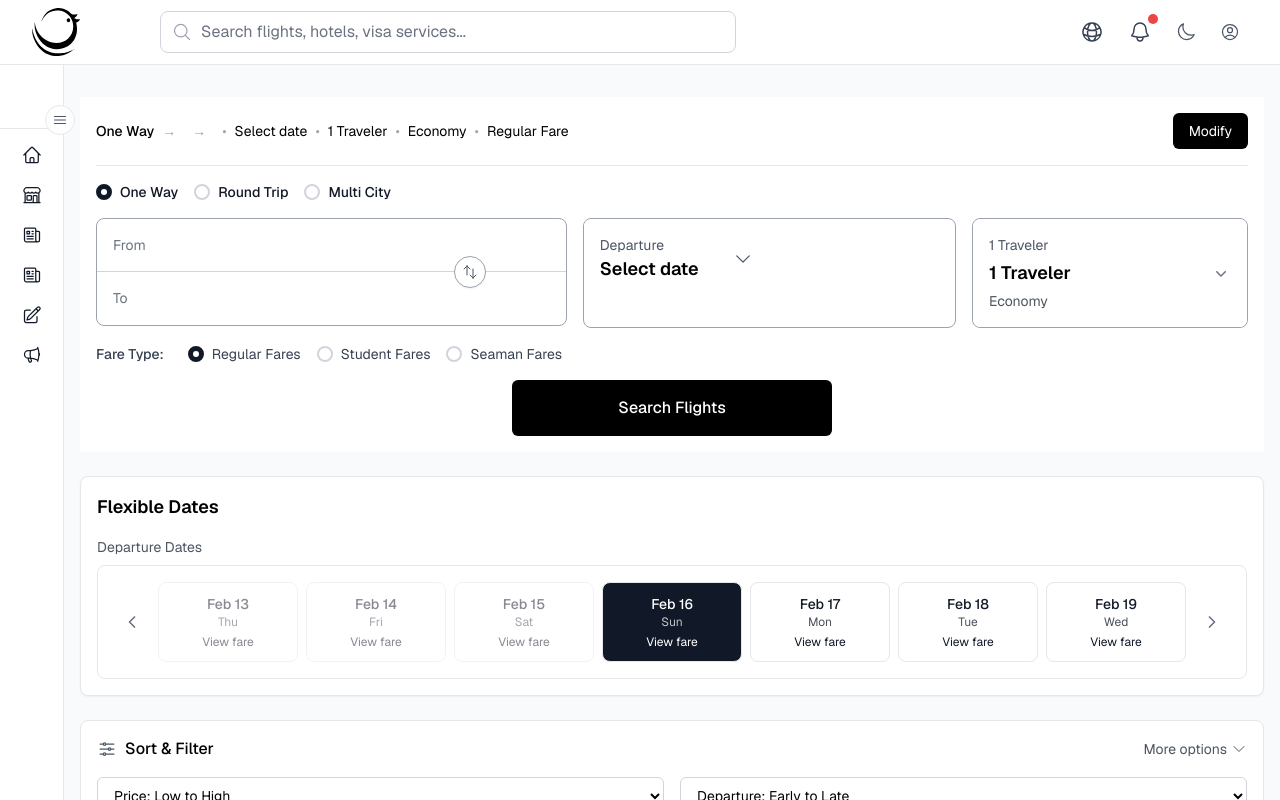
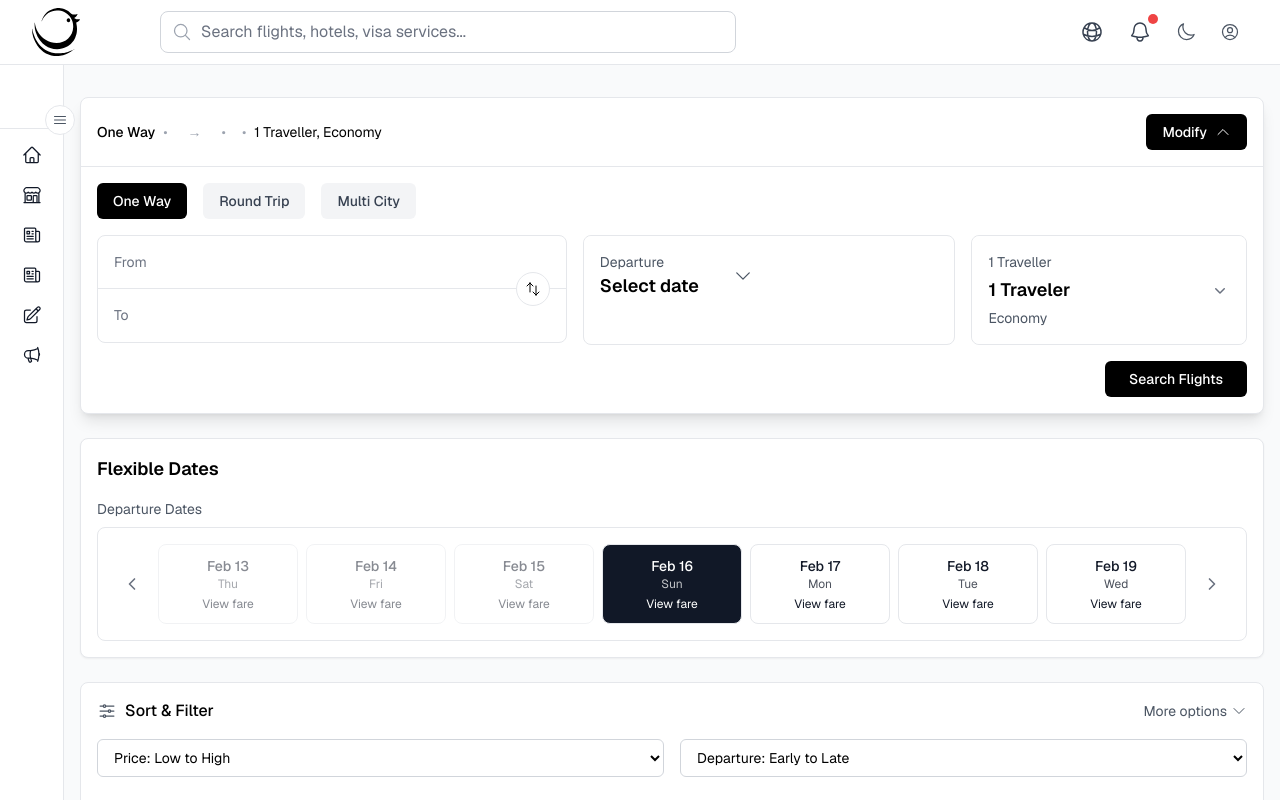
Before and after one commit to ashifbabu/thecityflyers, a Next.js app: page /flight_results in a window 1280 px wide. Both pictures are taken after a click on the button "Modify". Shown: the top 800 px of the page. Built offline with nearby package versions, Linux system fonts and the light colour scheme.

Commit message:
Modify Search Works Correctly

```diff
--- a/src/components/search/flights/button/SearchButton.tsx
+++ b/src/components/search/flights/button/SearchButton.tsx
@@ -126,7 +126,7 @@ const SearchButton = ({ onError, searchData, buttonText = 'Search' }: SearchButt
 
       requestBody = {
         pointOfSale: "BD",
-        source: "all", // Changed from "bdfare" to "all" to match successful request
+        source: "bdfare", // Changed from "bdfare" to "all" to match successful request
         request: {
           originDest,
           pax,
--- a/src/components/search/flights/modify/ModifySearch.tsx
+++ b/src/components/search/flights/modify/ModifySearch.tsx
@@ -8,11 +8,9 @@ import { useTripType } from '@/hooks/use-trip-type';
 import LocationInput from '../location/LocationInput';
 import DateInput from '../date/DateInput';
 import TravelersInput from '../travelers/TravelersInput';
-import TripTypes from '../trip/TripTypes';
-import FareTypes from '../fare/FareTypes';
 import SearchButton from '../button/SearchButton';
+import type { FlightSearchError } from '@/types/flight';
 import MultiCityContent from '../content/MultiCityContent';
-import type { FlightSearchError } from '@/types/flight';
 
 const ModifySearch = () => {
   const router = useRouter();
@@ -21,28 +19,32 @@ const ModifySearch = () => {
   const [isExpanded, setIsExpanded] = useState(false);
   const [errors, setErrors] = useState<FlightSearchError[]>([]);
 
-  // Parse flights data from URL
-  const parseFlights = () => {
+  // Parse multi-city flights from URL
+  const parseMultiCityFlights = () => {
     try {
-      const flightsParam = searchParams ? searchParams.get('flights') : null;
-      return flightsParam ? JSON.parse(flightsParam) : [];
+      const flightsParam = searchParams?.get('flights');
+      if (flightsParam) {
+        return JSON.parse(decodeURIComponent(flightsParam));
+      }
     } catch (error) {
-      console.error('Error parsing flights data:', error);
+      console.error('Error parsing multi-city flights:', error);
+    }
     return [];
-    }
   };
 
   // Initialize state with URL parameters
   const [searchData, setSearchData] = useState({
     fromCity: searchParams?.get('fromCity') || '',
     fromAirport: searchParams?.get('from') || '',
+    fromAirportCode: searchParams?.get('from') || '',
     toCity: searchParams?.get('toCity') || '',
     toAirport: searchParams?.get('to') || '',
+    toAirportCode: searchParams?.get('to') || '',
     departureDate: searchParams?.get('departure')
-      ? new Date(searchParams?.get('departure')!)
+      ? new Date(searchParams.get('departure')!)
       : undefined,
     returnDate: searchParams?.get('return')
-      ? new Date(searchParams?.get('return')!)
+      ? new Date(searchParams.get('return')!)
       : undefined,
     travelers: {
       adults: Number(searchParams?.get('adults')) || 1,
@@ -55,9 +57,7 @@ const ModifySearch = () => {
                       Number(searchParams?.get('infants')) || 1,
       travelClass: searchParams?.get('class') || 'Economy'
     },
-    class: searchParams?.get('class') || 'Economy',
-    fareType: searchParams?.get('fareType') || 'Regular',
-    flights: parseFlights()
+    flights: parseMultiCityFlights()
   });
 
   // Set initial trip type from URL
@@ -78,178 +78,167 @@ const ModifySearch = () => {
       ...prev,
       fromCity: prev.toCity,
       fromAirport: prev.toAirport,
+      fromAirportCode: prev.toAirportCode,
       toCity: prev.fromCity,
-      toAirport: prev.fromAirport
+      toAirport: prev.fromAirport,
+      toAirportCode: prev.fromAirportCode
     }));
   };
 
-  // Format date to show just the date and month
-  const formatDate = (date?: Date) => {
-    if (!date) return '';
-    // Create a new date object preserving the exact date
-    const utcDate = new Date(
-      date.getUTCFullYear(),
-      date.getUTCMonth(),
-      date.getUTCDate()
-    );
-
-    return utcDate.toLocaleDateString('en-US', {
-      month: 'short',
-      day: 'numeric'
-    });
+  const handleTripTypeChange = (newTripType: 'oneWay' | 'roundTrip' | 'multiCity') => {
+    setTripType(newTripType);
+    if (newTripType === 'oneWay') {
+      setSearchData(prev => ({ ...prev, returnDate: undefined }));
+    }
   };
 
-  // Render multi-city route summary
-  const renderMultiCityRoute = () => {
-    if (!searchData.flights?.length) return null;
+  const handleSearch = () => {
+    const params = new URLSearchParams();
 
-    return searchData.flights.map((flight: any, index: number) => (
-      <React.Fragment key={index}>
-        {index > 0 && <span className="mx-2">→</span>}
-        <span>{flight.fromCity || '?'}</span>
-        {index === searchData.flights.length - 1 && (
-          <>
-            <span className="mx-2">→</span>
-            <span>{flight.toCity || '?'}</span>
-          </>
-        )}
-      </React.Fragment>
-    ));
-  };
+    params.set('tripType', tripType);
 
-  // Render multi-city dates summary
-  const renderMultiCityDates = () => {
-    if (!searchData.flights?.length) return null;
+    if (tripType === 'multiCity') {
+      // Handle multi-city search
+      if (searchData.flights && searchData.flights.length > 0) {
+        params.set('flights', JSON.stringify(searchData.flights));
+      }
+    } else {
+      // Handle one-way and round-trip search
+      params.set('from', searchData.fromAirportCode);
+      params.set('to', searchData.toAirportCode);
+      params.set('departure', searchData.departureDate?.toISOString().split('T')[0] || '');
+      if (tripType === 'roundTrip' && searchData.returnDate) {
+        params.set('return', searchData.returnDate.toISOString().split('T')[0]);
+      }
+    }
 
-    return searchData.flights.map((flight: any, index: number) => (
-      <React.Fragment key={index}>
-        {index > 0 && <span className="mx-1">•</span>}
-        <span>{flight.departureDate ? formatDate(new Date(flight.departureDate)) : 'Select date'}</span>
-      </React.Fragment>
-    ));
-  };
-
-  // Add this helper function to format the airport code
-  const formatLocation = (city: string, airport: string) => {
-    if (city && airport) {
-      return `${city} (${airport})`;
-    }
-    return 'Select location';
-  };
-
-  // Handle search submission
-  const handleSearch = () => {
-    const params = new URLSearchParams({
-      tripType,
-      fromCity: searchData.fromCity,
-      fromAirport: searchData.fromAirport,
-      toCity: searchData.toCity,
-      toAirport: searchData.toAirport,
-      departureDate: searchData.departureDate?.toISOString() || '',
-      ...(tripType === 'roundTrip' && searchData.returnDate && {
-        returnDate: searchData.returnDate.toISOString()
-      }),
-      travelers: JSON.stringify(searchData.travelers),
-      class: searchData.class,
-      fareType: searchData.fareType,
-      ...(tripType === 'multiCity' && {
-        flights: JSON.stringify(searchData.flights)
-      })
-    });
+    // Add common parameters
+    params.set('adults', searchData.travelers.adults.toString());
+    params.set('kids', searchData.travelers.kids.toString());
+    params.set('children', searchData.travelers.children.toString());
+    params.set('infants', searchData.travelers.infants.toString());
+    params.set('class', searchData.travelers.travelClass);
 
     router.push(`/flight_results?${params.toString()}`);
     setIsExpanded(false);
   };
 
+  // Function to format flight segments for display
+  const formatFlightSegments = () => {
+    if (tripType === 'multiCity' && searchData.flights?.length > 0) {
+      return searchData.flights.map((flight: any, index: number) => (
+        <span key={index}>
+          {index > 0 && <span className="text-gray-400 mx-1">→</span>}
+          {flight.fromAirportCode} → {flight.toAirportCode}
+        </span>
+      ));
+    }
     return (
-    <div className="bg-white dark:bg-black p-2 sm:p-4">
-      {/* Collapsed Search Summary Bar */}
-      <div className="flex flex-col sm:flex-row sm:items-center justify-between gap-2 sm:gap-4">
-        {/* Search Info - Wrapping Container */}
-        <div className="flex flex-wrap items-center gap-1 sm:gap-2 text-xs sm:text-sm">
-          {/* Trip Type */}
-          <span className="font-medium whitespace-nowrap">
+      <>
+        <span>{searchData.fromCity || searchData.fromAirportCode}</span>
+        <span className="text-gray-400 mx-1">→</span>
+        <span>{searchData.toCity || searchData.toAirportCode}</span>
+      </>
+    );
+  };
+
+  return (
+    <div className="bg-white dark:bg-black shadow-lg rounded-lg border border-gray-200 dark:border-gray-800">
+      {/* Collapsed View */}
+      <div className="p-4">
+        <div className="flex flex-col sm:flex-row sm:items-center justify-between gap-4">
+          {/* Trip Summary */}
+          <div className="flex flex-wrap items-center gap-2 text-sm">
+            <span className="font-medium">
               {tripType === 'oneWay' ? 'One Way' : tripType === 'roundTrip' ? 'Round Trip' : 'Multi City'}
             </span>
-
+            <span className="text-gray-400">•</span>
+            {formatFlightSegments()}
+            <span className="text-gray-400">•</span>
             {tripType === 'multiCity' ? (
-            // Multi City Format with Dates
-            <div className="flex flex-wrap items-center gap-1 sm:gap-2">
-              {searchData.flights.map((flight: any, index: number) => (
+              searchData.flights?.map((flight: any, index: number) => (
                 <React.Fragment key={index}>
-                  {index > 0 && <span className="text-gray-400">→</span>}
-                  <span className="whitespace-nowrap">{flight.fromCity || flight.fromAirportCode}</span>
-                  {index === searchData.flights.length - 1 && (
-                    <>
-                      <span className="text-gray-400">→</span>
-                      <span className="whitespace-nowrap">{flight.toCity || flight.toAirportCode}</span>
-                    </>
-                  )}
-                </React.Fragment>
-              ))}
-
-              {/* Show dates for each flight segment */}
-              {searchData.flights.map((flight: any, index: number) => (
-                <React.Fragment key={`date-${index}`}>
-                  <span className="text-gray-400">•</span>
-                  <span className="whitespace-nowrap">
-                    {flight.departureDate ?
-                      formatDate(new Date(flight.departureDate)) :
-                      'Select date'}
+                  {index > 0 && <span className="text-gray-400 mx-1">|</span>}
+                  <span>
+                    {new Date(flight.departureDate).toLocaleDateString('en-US', {
+                      day: 'numeric',
+                      month: 'short',
+                      year: 'numeric'
+                    })}
                   </span>
                 </React.Fragment>
-              ))}
-            </div>
+              ))
             ) : (
-            // One Way and Round Trip Format
-            <div className="flex flex-wrap items-center gap-1 sm:gap-2">
-              <span className="text-gray-400">→</span>
-              <span className="whitespace-nowrap">{searchData.fromCity || searchData.fromAirport}</span>
-              <span className="text-gray-400">→</span>
-              <span className="whitespace-nowrap">{searchData.toCity || searchData.toAirport}</span>
-              <span className="text-gray-400">•</span>
-              <span className="whitespace-nowrap">
-                {searchData.departureDate ? formatDate(searchData.departureDate) : 'Select date'}
+              <>
+                <span>
+                  {searchData.departureDate?.toLocaleDateString('en-US', {
+                    day: 'numeric',
+                    month: 'short',
+                    year: 'numeric'
+                  })}
                 </span>
                 {tripType === 'roundTrip' && searchData.returnDate && (
                   <>
-                  <span className="text-gray-400">•</span>
-                  <span className="whitespace-nowrap">{formatDate(searchData.returnDate)}</span>
+                    <span className="text-gray-400">-</span>
+                    <span>
+                      {searchData.returnDate.toLocaleDateString('en-US', {
+                        day: 'numeric',
+                        month: 'short',
+                        year: 'numeric'
+                      })}
+                    </span>
                   </>
                 )}
-            </div>
+              </>
             )}
-
-          {/* Travelers */}
             <span className="text-gray-400">•</span>
-          <span className="whitespace-nowrap">
-            {searchData.travelers.totalPassengers} Traveler{searchData.travelers.totalPassengers > 1 ? 's' : ''}
+            <span>
+              {searchData.travelers.totalPassengers} Traveller{searchData.travelers.totalPassengers !== 1 ? 's' : ''}, {searchData.travelers.travelClass}
             </span>
-
-          {/* Class */}
-          <span className="text-gray-400">•</span>
-          <span className="whitespace-nowrap">{searchData.class}</span>
-
-          {/* Fare Type */}
-          <span className="text-gray-400">•</span>
-          <span className="whitespace-nowrap">{searchData.fareType} Fare</span>
           </div>
 
           {/* Modify Button */}
           <button
-          onClick={() => setIsExpanded(true)}
-          className="px-4 py-2 bg-black text-white text-sm rounded-md hover:bg-gray-800 whitespace-nowrap ml-auto sm:ml-0"
+            onClick={() => setIsExpanded(!isExpanded)}
+            className={cn(
+              "flex items-center gap-2 px-4 py-2 text-sm font-medium rounded-md transition-colors",
+              "bg-black dark:bg-white text-white dark:text-black",
+              "hover:bg-gray-800 dark:hover:bg-gray-200"
+            )}
           >
             Modify
+            {isExpanded ? (
+              <ChevronUpIcon className="w-4 h-4" />
+            ) : (
+              <ChevronDownIcon className="w-4 h-4" />
+            )}
           </button>
         </div>
+      </div>
 
-      {/* Expanded Form */}
+      {/* Expanded Search Form */}
       {isExpanded && (
-        <div className="mt-4 border-t border-gray-200 pt-4">
-          {/* Error Messages */}
+        <div className="border-t border-gray-200 dark:border-gray-700 p-4">
+          {/* Trip Type Selection */}
+          <div className="mb-4 flex gap-4">
+            {['oneWay', 'roundTrip', 'multiCity'].map((type) => (
+              <button
+                key={type}
+                onClick={() => handleTripTypeChange(type as any)}
+                className={cn(
+                  "px-4 py-2 rounded-md text-sm font-medium transition-colors",
+                  tripType === type
+                    ? "bg-black dark:bg-white text-white dark:text-black"
+                    : "bg-gray-100 dark:bg-gray-800 text-gray-700 dark:text-gray-300 hover:bg-gray-200 dark:hover:bg-gray-700"
+                )}
+              >
+                {type === 'oneWay' ? 'One Way' : type === 'roundTrip' ? 'Round Trip' : 'Multi City'}
+              </button>
+            ))}
+          </div>
+
           {errors.length > 0 && (
-            <div className="mb-4 bg-red-50 dark:bg-red-900/20 border border-red-200 dark:border-red-800 rounded-lg p-4">
+            <div className="mb-4 p-4 bg-red-50 dark:bg-red-900/20 border border-red-200 dark:border-red-800 rounded-lg">
               <ul className="list-disc list-inside space-y-1">
                 {errors.map((error, index) => (
                   <li key={index} className="text-red-600 dark:text-red-400 text-sm">
@@ -260,34 +249,28 @@ const ModifySearch = () => {
             </div>
           )}
 
-          {/* Trip Types */}
-          <div className="mb-4">
-            <TripTypes />
-          </div>
-
           {tripType === 'multiCity' ? (
             <MultiCityContent
               initialFlights={searchData.flights}
               initialTravelers={searchData.travelers.totalPassengers}
-              initialClass={searchData.class}
+              initialClass={searchData.travelers.travelClass}
             />
           ) : (
-            // One Way and Round Trip Form
-            <>
             <div className="grid grid-cols-1 lg:grid-cols-12 gap-4">
               {/* Location Selection */}
               <div className="lg:col-span-5">
-                  <div className="relative grid grid-rows-2 gap-0 rounded-lg border border-gray-400 dark:border-gray-700 bg-white dark:bg-black">
-                    <div className="border-b border-gray-300 dark:border-gray-600">
+                <div className="relative grid grid-rows-2 gap-0 rounded-lg border border-gray-200 dark:border-gray-700">
+                  <div className="border-b border-gray-200 dark:border-gray-700">
                     <LocationInput
                       type="from"
                       value={searchData.fromCity}
                       subValue={searchData.fromAirport}
-                        onChange={(city, airportName) => {
+                      onChange={(city, airportName, code) => {
                         setSearchData(prev => ({
                           ...prev,
                           fromCity: city,
-                            fromAirport: airportName
+                          fromAirport: airportName,
+                          fromAirportCode: code
                         }));
                       }}
                     />
@@ -296,48 +279,35 @@ const ModifySearch = () => {
                     type="to"
                     value={searchData.toCity}
                     subValue={searchData.toAirport}
-                      onChange={(city, airportName) => {
+                    onChange={(city, airportName, code) => {
                       setSearchData(prev => ({
                         ...prev,
                         toCity: city,
-                          toAirport: airportName
+                        toAirport: airportName,
+                        toAirportCode: code
                       }));
                     }}
                   />
-                    {/* Swap Button */}
                   <button
-                      type="button"
                     onClick={swapLocations}
+                    className="absolute right-4 top-1/2 -translate-y-1/2 z-10 p-2 rounded-full bg-white dark:bg-gray-800 border border-gray-200 dark:border-gray-700 hover:bg-gray-50 dark:hover:bg-gray-700"
                     aria-label="Swap locations"
-                      className={cn(
-                        'absolute right-20 top-1/2 -translate-y-1/2 z-10 rounded-full',
-                        'w-8 h-8',
-                        'bg-white dark:bg-black',
-                        'border border-gray-400 dark:border-gray-600',
-                        'flex items-center justify-center',
-                        'hover:bg-gray-100 dark:hover:bg-gray-800',
-                        'focus:outline-none focus:ring-2 focus:ring-gray-500 dark:focus:ring-gray-700',
-                        'shadow-sm'
-                      )}
                   >
-                      <ArrowsRightLeftIcon
-                        className="h-4 w-4 text-gray-600 dark:text-gray-300"
-                        style={{ transform: 'rotate(90deg)' }}
-                      />
+                    <ArrowsRightLeftIcon className="w-4 h-4 rotate-90" />
                   </button>
                 </div>
               </div>
 
               {/* Date Selection */}
               <div className="lg:col-span-4">
-                  <div className="grid grid-cols-1 sm:grid-cols-2 gap-0 h-full border border-gray-400 dark:border-gray-700 rounded-lg overflow-visible">
+                <div className="grid grid-cols-2 h-full rounded-lg border border-gray-200 dark:border-gray-700 overflow-visible">
                   <div className={cn(
                     "h-full",
-                      tripType === 'roundTrip' && "border-r border-gray-400 dark:border-gray-700"
+                    tripType === 'roundTrip' && "border-r border-gray-200 dark:border-gray-700"
                   )}>
                     <DateInput
                       type="departure"
-                        value={searchData.departureDate?.toISOString().slice(0, 10) || 'Select date'}
+                      value={searchData.departureDate?.toLocaleDateString() || 'Select date'}
                       subValue=""
                       selectedDate={searchData.departureDate}
                       onDateSelect={(type, date) => {
@@ -351,7 +321,7 @@ const ModifySearch = () => {
                   {tripType === 'roundTrip' && (
                     <DateInput
                       type="return"
-                        value={searchData.returnDate?.toISOString().slice(0, 10) || 'Select date'}
+                      value={searchData.returnDate?.toLocaleDateString() || 'Select date'}
                       subValue=""
                       selectedDate={searchData.returnDate}
                       onDateSelect={(type, date) => {
@@ -368,39 +338,36 @@ const ModifySearch = () => {
 
               {/* Travelers Selection */}
               <div className="lg:col-span-3">
-                  <div className="h-full rounded-lg border border-gray-400 dark:border-gray-700 bg-white dark:bg-black">
+                <div className="h-full rounded-lg border border-gray-200 dark:border-gray-700">
                   <TravelersInput
-                        value={`${searchData.travelers.totalPassengers} Traveler${searchData.travelers.totalPassengers > 1 ? 's' : ''}`}
-                        subValue={searchData.class}
-                        onClick={() => {
-                          console.log('Traveler selection clicked!');
-                        }}
+                    value={`${searchData.travelers.totalPassengers} Traveller${searchData.travelers.totalPassengers !== 1 ? 's' : ''}`}
+                    subValue={searchData.travelers.travelClass}
+                    onClick={() => {}}
                     onChange={(updatedTravelers) => {
-                          setSearchData((prev) => ({
+                      setSearchData(prev => ({
                         ...prev,
-                            travelers: { ...prev.travelers, ...updatedTravelers }, // ✅ Fixed: Added missing onChange handler
+                        travelers: updatedTravelers
                       }));
                     }}
                   />
                 </div>
               </div>
             </div>
-
-              {/* Fare Types */}
-              <div className="mt-4">
-                <FareTypes />
-              </div>
+          )}
 
           {/* Search Button */}
-              <div className="mt-4 flex justify-center">
-              <SearchButton
-                searchData={searchData}
-                onError={handleSearchErrors}
-                buttonText="Search Flights"
-              />
+          <div className="mt-4 flex justify-end">
+            <button
+              onClick={handleSearch}
+              className={cn(
+                "px-6 py-2 rounded-md text-sm font-medium transition-colors",
+                "bg-black dark:bg-white text-white dark:text-black",
+                "hover:bg-gray-800 dark:hover:bg-gray-200"
+              )}
+            >
+              Search Flights
+            </button>
           </div>
-            </>
-          )}
         </div>
       )}
     </div>
```
Also changed, not shown: src/components/flightcard/PriceDisplay.tsx (added, +99 -0 lines). Lines whose indentation alone changed are shown as unchanged.
